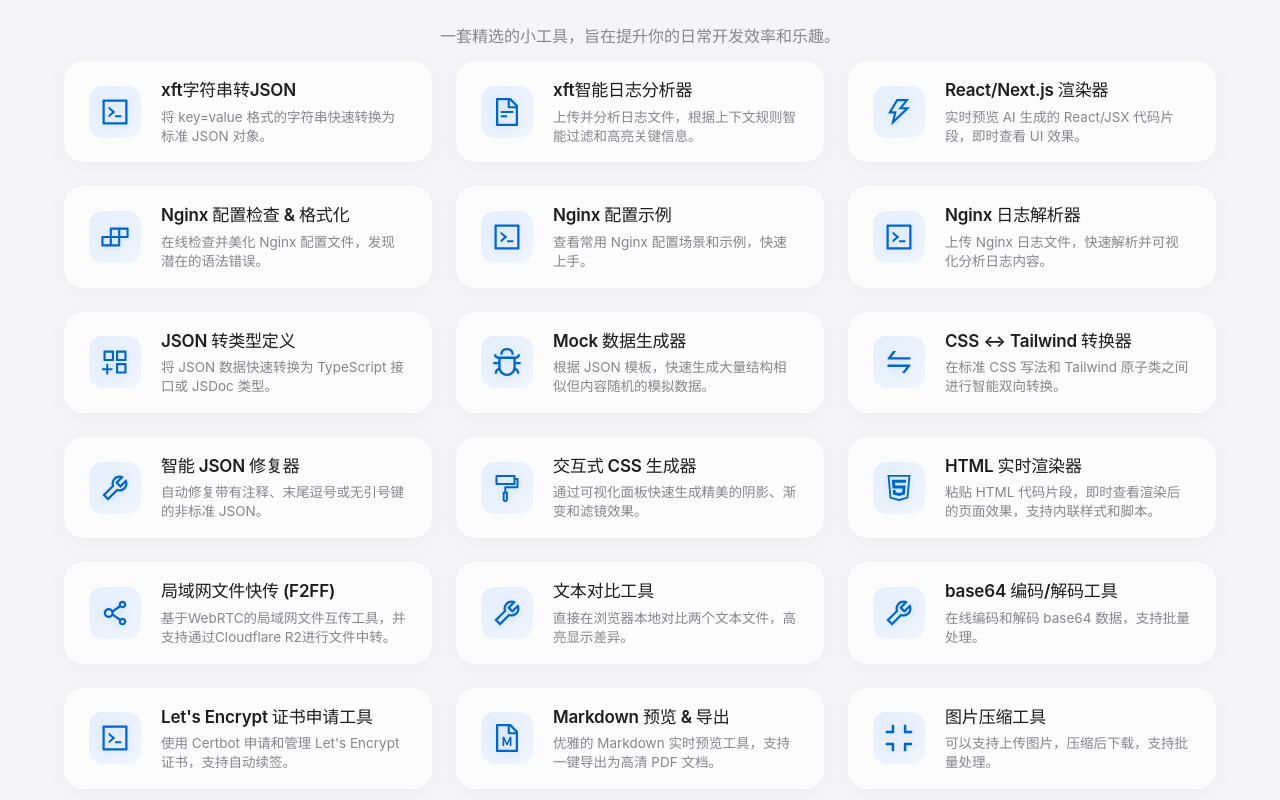
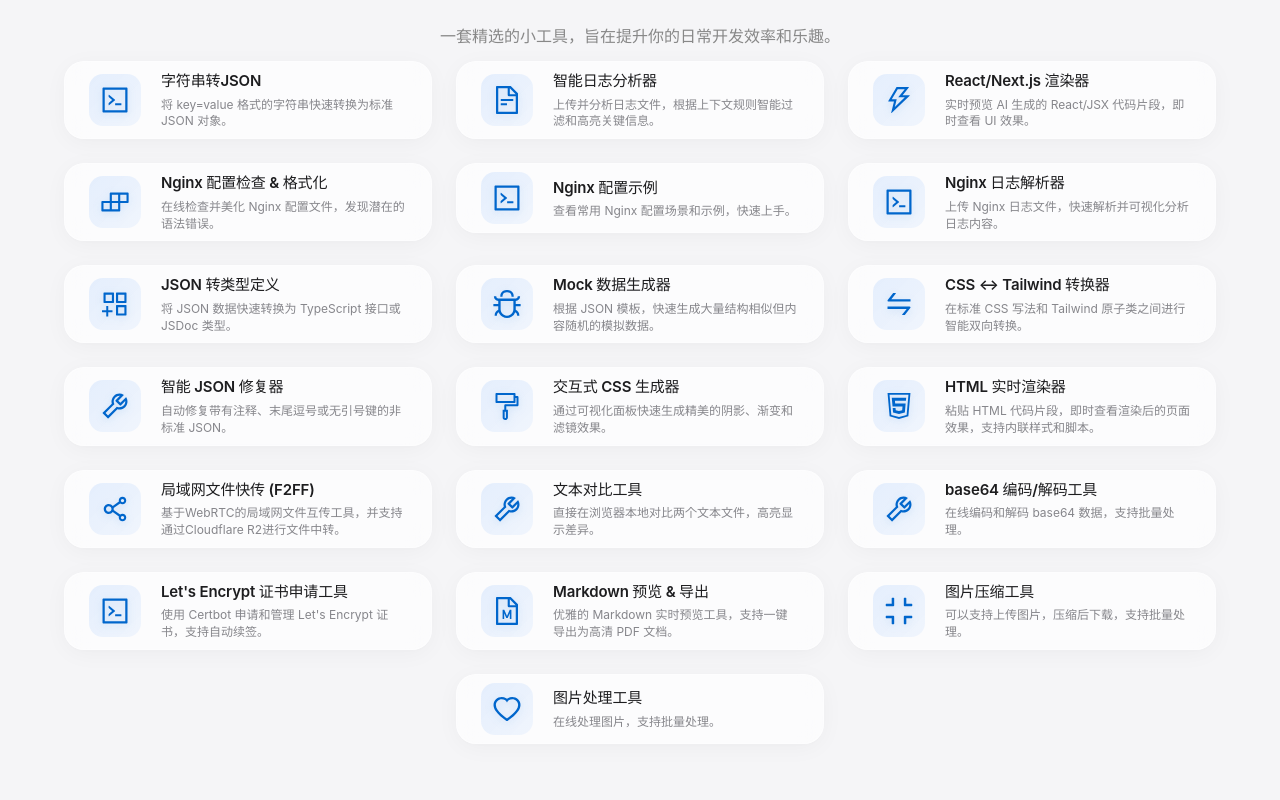
Before and after one commit to HJrookie/simple-tools, a Vue app: page / in a window 1280 px wide. Built offline with nearby package versions, Linux system fonts and the light colour scheme.

Commit message:
note 接收分享者只能查看

```diff
--- a/src/components/ToolCard.vue
+++ b/src/components/ToolCard.vue
@@ -48,7 +48,7 @@
   -webkit-backdrop-filter: blur(12px) saturate(180%);
 
   border-radius: 20px; /* 更圆润的角，符合苹果美学 */
-  padding: 16px 24px;
+  padding: 8px 24px;
   cursor: pointer;
   overflow: hidden;
 
@@ -109,7 +109,7 @@
 }
 
 .card-title {
-  font-size: 17px;
+  font-size: 15px;
   font-weight: 600;
   /* 使用苹果系统的字体颜色层级：San Francisco 风格 */
   color: #1d1d1f;
@@ -118,7 +118,7 @@
 }
 
 .card-description {
-  font-size: 13.5px;
+  font-size: 12px;
   /* 降低对比度，使用二级文本色，更护眼 */
   color: #86868b;
   line-height: 1.4;
--- a/src/views/Home.vue
+++ b/src/views/Home.vue
@@ -49,13 +49,13 @@
     return {
       tools: [
         {
-          title: "xft字符串转JSON",
+          title: "字符串转JSON",
           description: "将 key=value 格式的字符串快速转换为标准 JSON 对象。",
           to: "/tools/string-to-json",
           icon: CodeOutlined,
         },
         {
-          title: "xft智能日志分析器",
+          title: "智能日志分析器",
           description: "上传并分析日志文件，根据上下文规则智能过滤和高亮关键信息。",
           to: "/tools/log-analyzer",
           icon: FileTextOutlined,
@@ -170,6 +170,12 @@
           to: "/tools/image-compress",
           icon: CompressOutlined,
         },
+        {
+          title: "图片处理工具",
+          description: "在线处理图片，支持批量处理。",
+          to: "https://www.iloveimg.com/zh-cn/",
+          icon: HeartOutlined,
+        },
         // {
         //   title: "TL",
         //   description: "TL",
--- a/src/views/tools/MarkdownPreview.vue
+++ b/src/views/tools/MarkdownPreview.vue
@@ -3,7 +3,7 @@
   <div class="md-page-container">
     <a-page-header class="no-print" title="Markdown 实时预览 & PDF 导出" @back="() => this.$router.push('/')" style="padding: 0px 10px">
       <template #extra>
-        <a-space>
+        <a-space v-if="!$route.query.s">
           <!-- 分享按钮 -->
           <a-button @click="shareDocument" :loading="isSharing">
             <template #icon><ShareAltOutlined /></template>
```
Also changed, not shown: src/views/tools/StringToJson.vue (+1 -1 lines).
